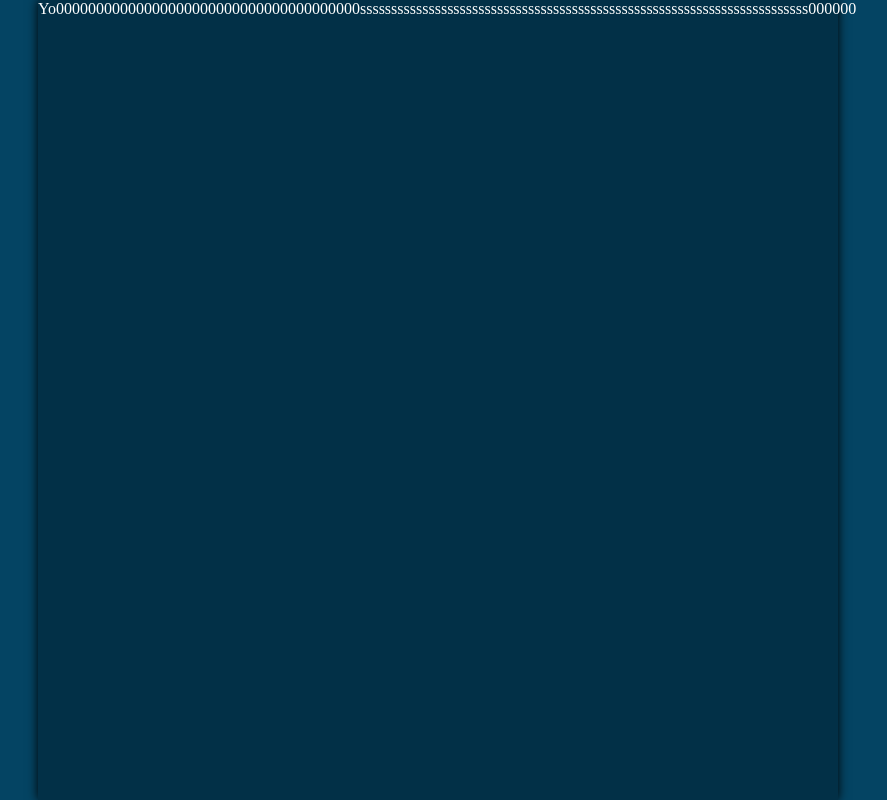
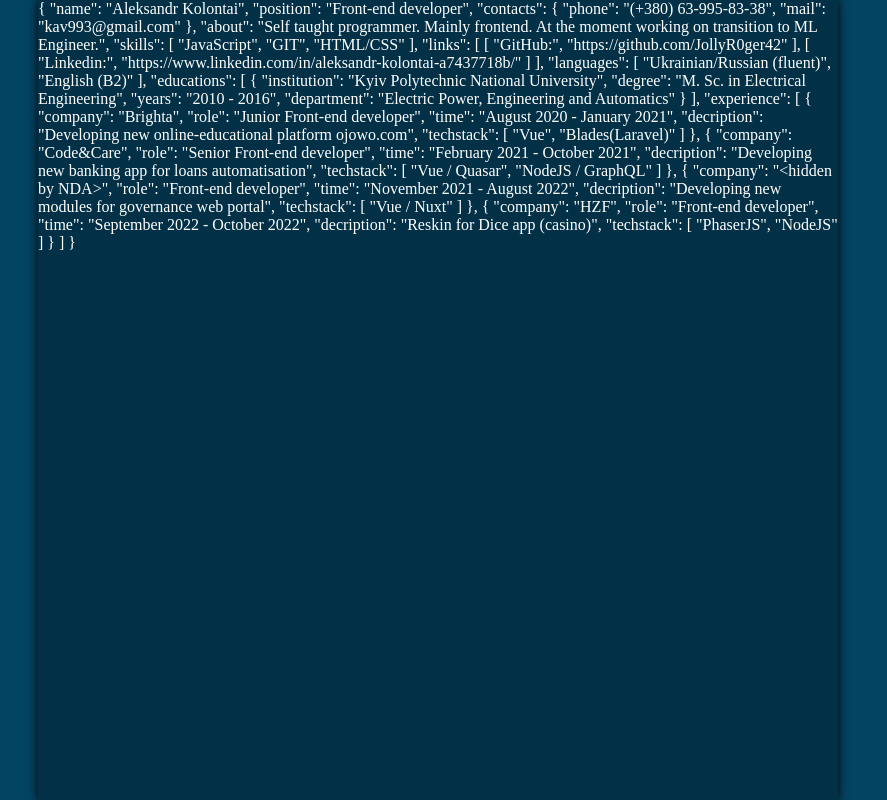
Before and after one commit to JollyR0ger42/portfolio, a Nuxt app: page / in a window 1280 px wide. Shown: the whole page, without its empty margins (202-1089 px from the left). Built offline with nearby package versions, Linux system fonts and the light colour scheme.

Commit message:
add summary.json

```diff
--- a/app.vue
+++ b/app.vue
@@ -1,10 +1,14 @@
 <template>
   <div class="app__wrapper">
     <div class="app__container">
-      Yo00000000000000000000000000000000000000ssssssssssssssssssssssssssssssssssssssssssssssssssssssssssssssssssssssss000000
+      {{summary}}
     </div>
   </div>
 </template>
+
+<script setup>
+import summary from '~/assets/summary.json'
+</script>
 
 <style lang="scss">
 .app {
--- /dev/null
+++ b/assets/summary.json
@@ -0,0 +1,53 @@
+{
+  "name": "Aleksandr Kolontai",
+  "position": "Front-end developer",
+  "contacts": {
+    "phone": "(+380) 63-995-83-38",
+    "mail": "kav993@gmail.com"
+  },
+  "about": "Self taught programmer. Mainly frontend. At the moment working on transition to ML Engineer.",
+  "skills": ["JavaScript", "GIT", "HTML/CSS"],
+  "links": [
+    ["GitHub:", "https://github.com/JollyR0ger42"],
+    ["Linkedin:", "https://www.linkedin.com/in/aleksandr-kolontai-a7437718b/"]
+  ],
+  "languages": ["Ukrainian/Russian (fluent)", "English (B2)"],
+  "educations": [
+    {
+      "institution": "Kyiv Polytechnic National University",
+      "degree": "M. Sc. in Electrical Engineering",
+      "years": "2010 - 2016",
+      "department": "Electric Power, Engineering and Automatics"
+    }
+  ],
+  "experience": [
+    {
+      "company": "Brighta",
+      "role": "Junior Front-end developer",
+      "time": "August 2020 - January 2021",
+      "decription": "Developing new online-educational platform ojowo.com",
+      "techstack": ["Vue", "Blades(Laravel)"]
+    },
+    {
+      "company": "Code&Care",
+      "role": "Senior Front-end developer",
+      "time": "February 2021 - October 2021",
+      "decription": "Developing new banking app for loans automatisation",
+      "techstack": ["Vue / Quasar", "NodeJS / GraphQL"]
+    },
+    {
+      "company": "<hidden by NDA>",
+      "role": "Front-end developer",
+      "time": "November 2021 - August 2022",
+      "decription": "Developing new modules for governance web portal",
+      "techstack": ["Vue / Nuxt"]
+    },
+    {
+      "company": "HZF",
+      "role": "Front-end developer",
+      "time": "September 2022 - October 2022",
+      "decription": "Reskin for Dice app (casino)",
+      "techstack": ["PhaserJS", "NodeJS"]
+    }
+  ]
+}
```
